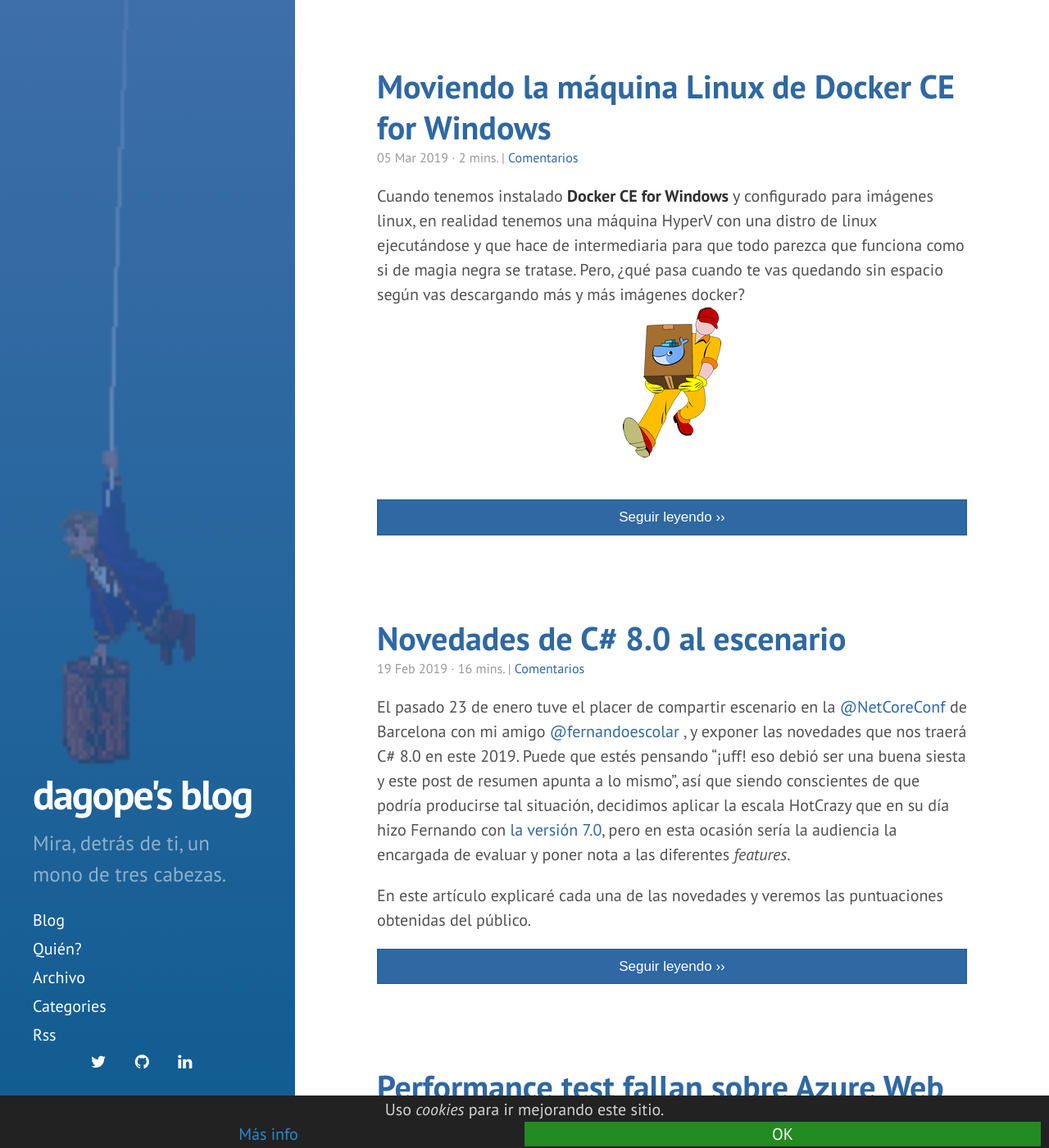
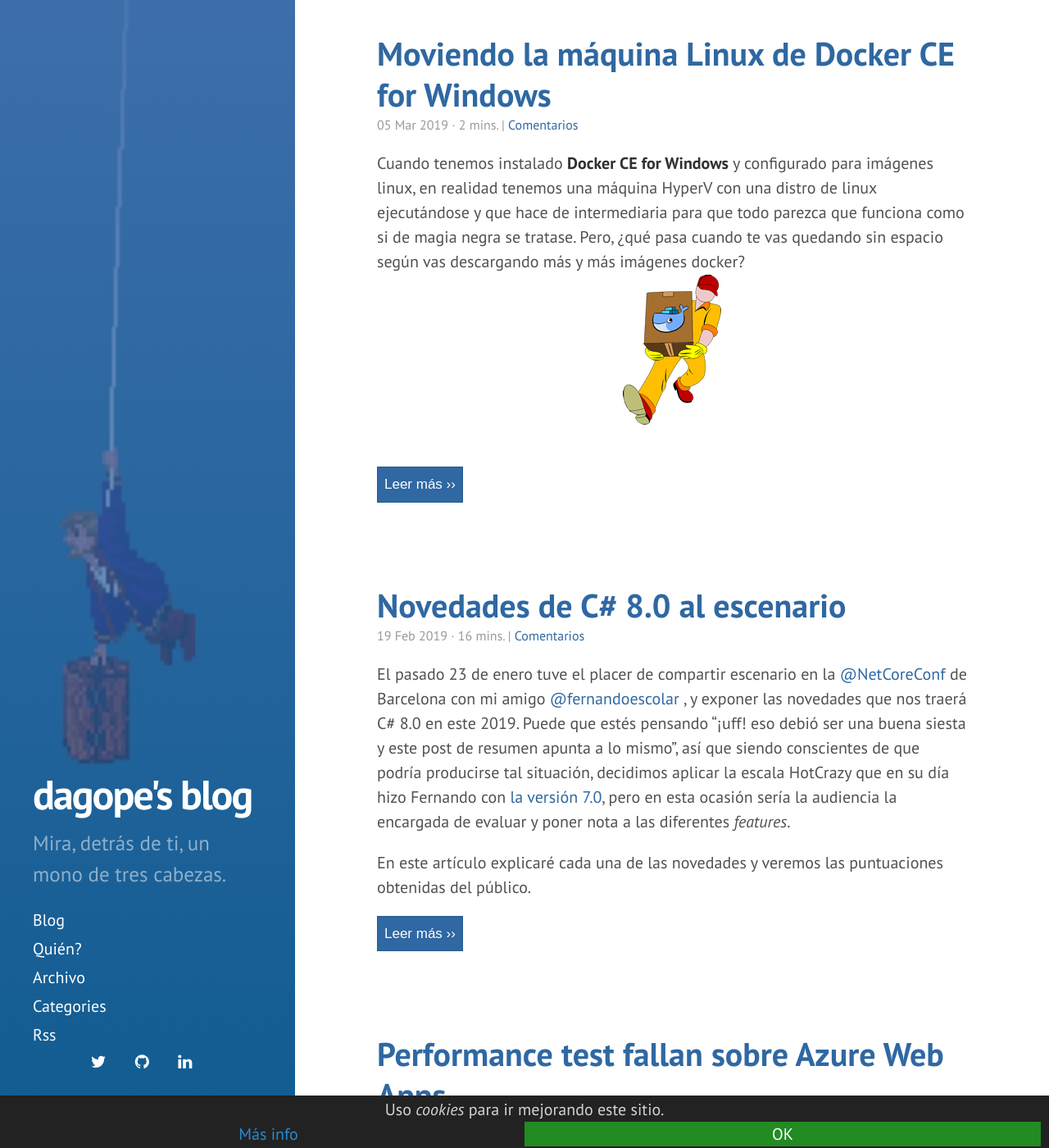
Before and after one commit to dagope/dagope.github.io, a Jekyll site: the page built from index.html, in a window 1280 px wide and 1400 px high. Shown: the whole window at 82% size. Built offline with Jekyll 4.4.1, drawn with Linux system fonts in a browser that asks for light colours; nearby versions of some CDN libraries; the list of posts is cut into pages by our own code; some of the changed text lies outside the part shown.

Commit message:
changes UI

```diff
--- a/Gemfile
+++ b/Gemfile
@@ -21,6 +21,7 @@
 # If you have any plugins, put them here!
 group :jekyll_plugins do
    gem "jekyll-feed", "~> 0.6"
+   gem "nokogiri", ">= 1.8.5"
 end
 
 # Windows does not include zoneinfo files, so bundle the tzinfo-data gem
--- a/_includes/head.html
+++ b/_includes/head.html
@@ -67,10 +67,10 @@
   {% endif %}
 
   <!-- CSS -->
-  <link rel="stylesheet" href="{{ site.baseurl }}public/css/poole.css">
+  <link rel="stylesheet" href="{{ site.baseurl }}public/css/poole.css?201903091800">
   <link rel="stylesheet" href="{{ site.baseurl }}public/css/syntax.css">
-  <link rel="stylesheet" href="{{ site.baseurl }}public/css/hyde.css?201812151039">
-  <link rel="stylesheet" href="{{ site.baseurl }}public/css/dagopesite.css">
+  <link rel="stylesheet" href="{{ site.baseurl }}public/css/hyde.css?201903091800">
+  <link rel="stylesheet" href="{{ site.baseurl }}public/css/dagopesite.css?201903091800">
   <link rel="stylesheet" href="https://fonts.googleapis.com/css?family=PT+Sans:400,400italic,700|Abril+Fatface">
 
 
--- a/index.html
+++ b/index.html
@@ -15,7 +15,7 @@
 
     {{ post.content | split:'<!--break-->' | first }}
     {% if post.content contains '<!--break-->' %}
-        <br/><a href="{{ post.url }}" class="myButton">Seguir leyendo &rsaquo;&rsaquo; </a>
+        <br/><a href="{{ post.url }}" class="myButton">Leer más &rsaquo;&rsaquo; </a>
      {% endif %}
 
   </div>
--- a/public/css/dagopesite.css
+++ b/public/css/dagopesite.css
@@ -45,10 +45,35 @@
     font-size: 17px;
     padding: 8px;
     text-decoration: none;
-    width: 100%;
+    /* width: 100%; */
     text-align: center;
 }
 a.myButton:hover {
     background-color:#3b84ce;
     text-decoration:none;
 }
+/* Share Buttons */
+ul.share-buttons{
+    list-style: none;
+    padding: 0;
+  }
+
+  ul.share-buttons li{
+    display: inline-block;
+  }
+
+  ul.share-buttons .sr-only{
+    position: absolute;
+    clip: rect(1px 1px 1px 1px);
+    clip: rect(1px, 1px, 1px, 1px);
+    padding: 0;
+    border: 0;
+    height: 1px;
+    width: 1px;
+    overflow: hidden;
+  }
+
+  ul.share-buttons img{
+    width: 48px;
+    border-width: 0px;
+  }
--- a/public/css/hyde.css
+++ b/public/css/hyde.css
@@ -206,14 +206,14 @@
  */
 
 .content {
-  padding-top:    4rem;
+  padding-top:    2rem;
   padding-bottom: 4rem;
 }
 
 @media (min-width: 48em) {
   .content {
+    margin-left: 20rem;
     max-width: 38rem;
-    margin-left: 20rem;
     margin-right: 2rem;
   }
 }
@@ -222,6 +222,7 @@
   .content {
     margin-left: 22rem;
     margin-right: 4rem;
+    max-width: 54rem;
   }
 }
 
--- a/public/css/poole.css
+++ b/public/css/poole.css
@@ -289,7 +289,7 @@
  */
 
 .container {
-  max-width: 38rem;
+  max-width: 38rem; /**/
   padding-left:  1rem;
   padding-right: 1rem;
   margin-left:  auto;
```
Also changed, not shown: _layouts/post.html (+10 -4 lines), Gemfile.lock, public/img/Email.svg (added), public/img/Facebook.svg (added), public/img/LinkedIn.svg (added), public/img/Pinboard.svg (added), public/img/Pinterest.svg (added), public/img/Pocket.svg (added), public/img/Reddit.svg (added), public/img/Tumblr.svg (added), public/img/Twitter.svg (added), public/img/WhatsApp.svg (added), public/img/Wordpress.svg (added).
